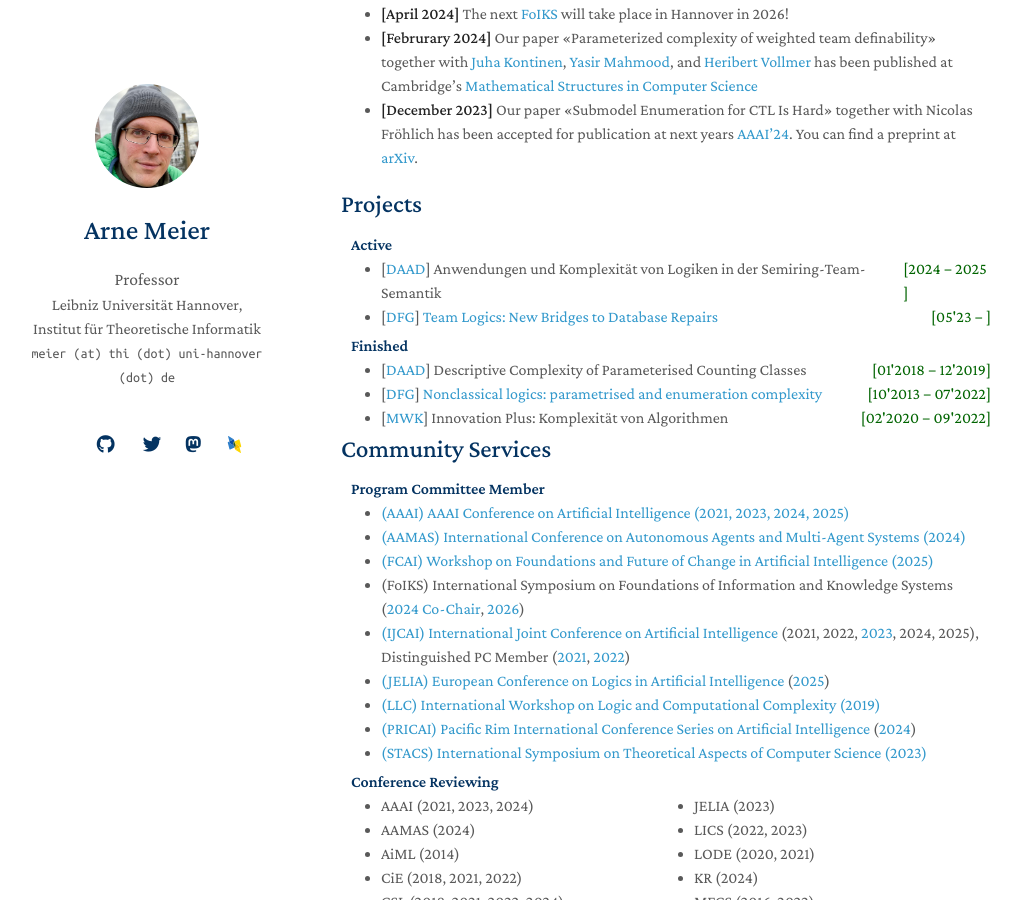
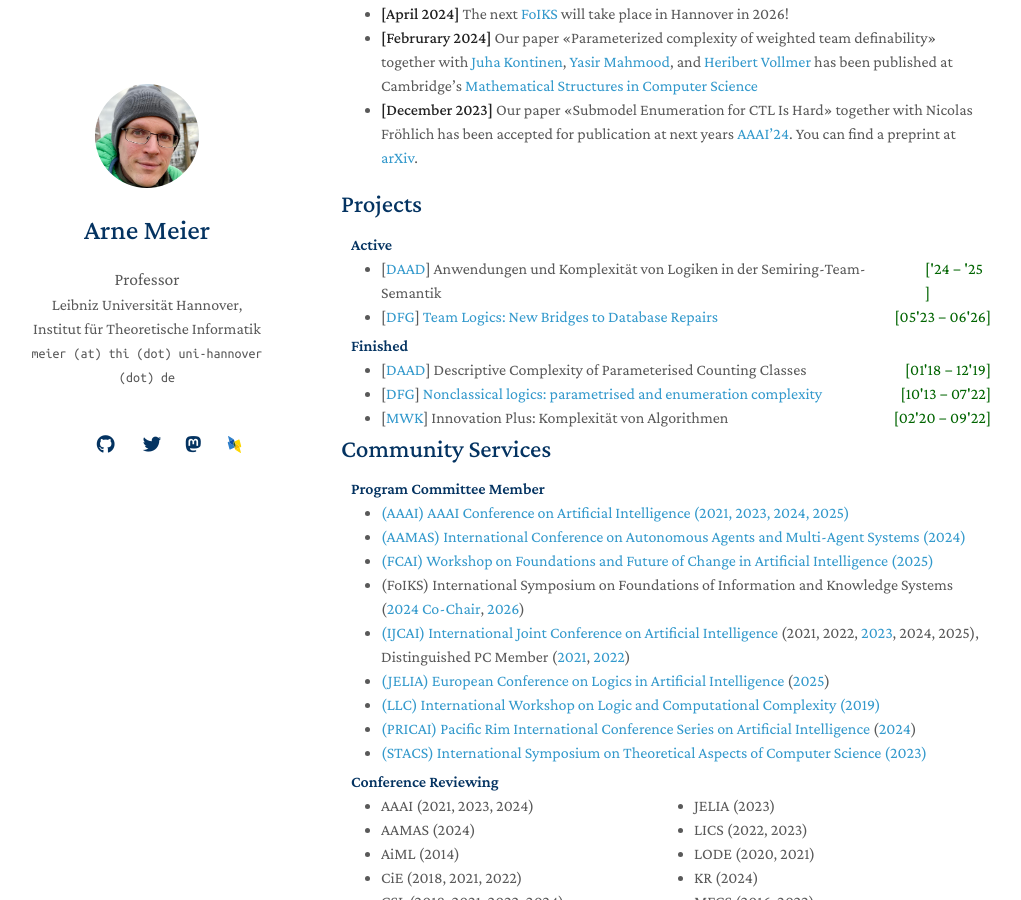
Before and after one commit to ArneMeier/ArneMeier.github.io, a Jekyll site: the page built from index.md, in a window 1280 px wide and 900 px high, scrolled down 688 px. Shown: the whole window, without its empty margins (129-1150 px from the left). Built offline with Jekyll 4.4.1, drawn with Linux system fonts in a browser that asks for light colours; nearby versions of some CDN libraries; a style sheet for code colours, icons or effects is not loaded; our own code applies the rules of GitHub Pages for plain Markdown files.

Commit message:
Update projects.md

```diff
--- a/_includes/projects.md
+++ b/_includes/projects.md
@@ -6,13 +6,13 @@
   <li>
     <div class="hfillstretch">
       <div><autocolor>[<a href="https://www.daad.de/de/infos-services-fuer-hochschulen/weiterfuehrende-infos-zu-daad-foerderprogrammen/ppp/" target="_blank">DAAD</a>] Anwendungen und Komplexität von Logiken in der Semiring-Team-Semantik</autocolor></div>
-      <div><font color="darkgreen">[2024 &minus; 2025 ]</font></div>
+      <div><font color="darkgreen">['24 &minus; '25 ]</font></div>
     </div>
   </li>
   <li>
     <div class="hfillstretch">
       <div><autocolor>[<a href="https://www.dfg.de" target="_blank">DFG</a>] <a href="https://gepris.dfg.de/gepris/projekt/511769688" target="_blank">Team Logics: New Bridges to Database Repairs</a></autocolor></div>
-      <div><font color="darkgreen">[05'23 &minus; ]</font></div>
+      <div><font color="darkgreen">[05'23 &minus; 06'26]</font></div>
     </div>
   </li>
 </ul>
@@ -22,19 +22,19 @@
   <li>
     <div class="hfillstretch">
       <div><autocolor>[<a href="https://www.daad.de" target="_blank">DAAD</a>] Descriptive Complexity of Parameterised Counting Classes</autocolor></div>
-      <div><font color="darkgreen">[01'2018 &minus; 12'2019]</font></div>
+      <div><font color="darkgreen">[01'18 &minus; 12'19]</font></div>
     </div>
   </li>
   <li>
     <div class="hfillstretch">
       <div><autocolor>[<a href="https://www.dfg.de" target="_blank">DFG</a>] <a href="https://gepris.dfg.de/gepris/projekt/247444366" target="_blank">Nonclassical logics: parametrised and enumeration complexity</a></autocolor></div>
-      <div><font color="darkgreen">[10'2013 &minus; 07'2022]</font></div>
+      <div><font color="darkgreen">[10'13 &minus; 07'22]</font></div>
     </div>
   </li>
   <li>
     <div class="hfillstretch">
       <div><autocolor>[<a href="https://www.mwk.niedersachsen.de/startseite/" target="_blank">MWK</a>] Innovation Plus: Komplexität von Algorithmen</autocolor></div>
-      <div><font color="darkgreen">[02'2020 &minus; 09'2022]</font></div>
+      <div><font color="darkgreen">[02'20 &minus; 09'22]</font></div>
     </div>
   </li>
 </ul>
```
